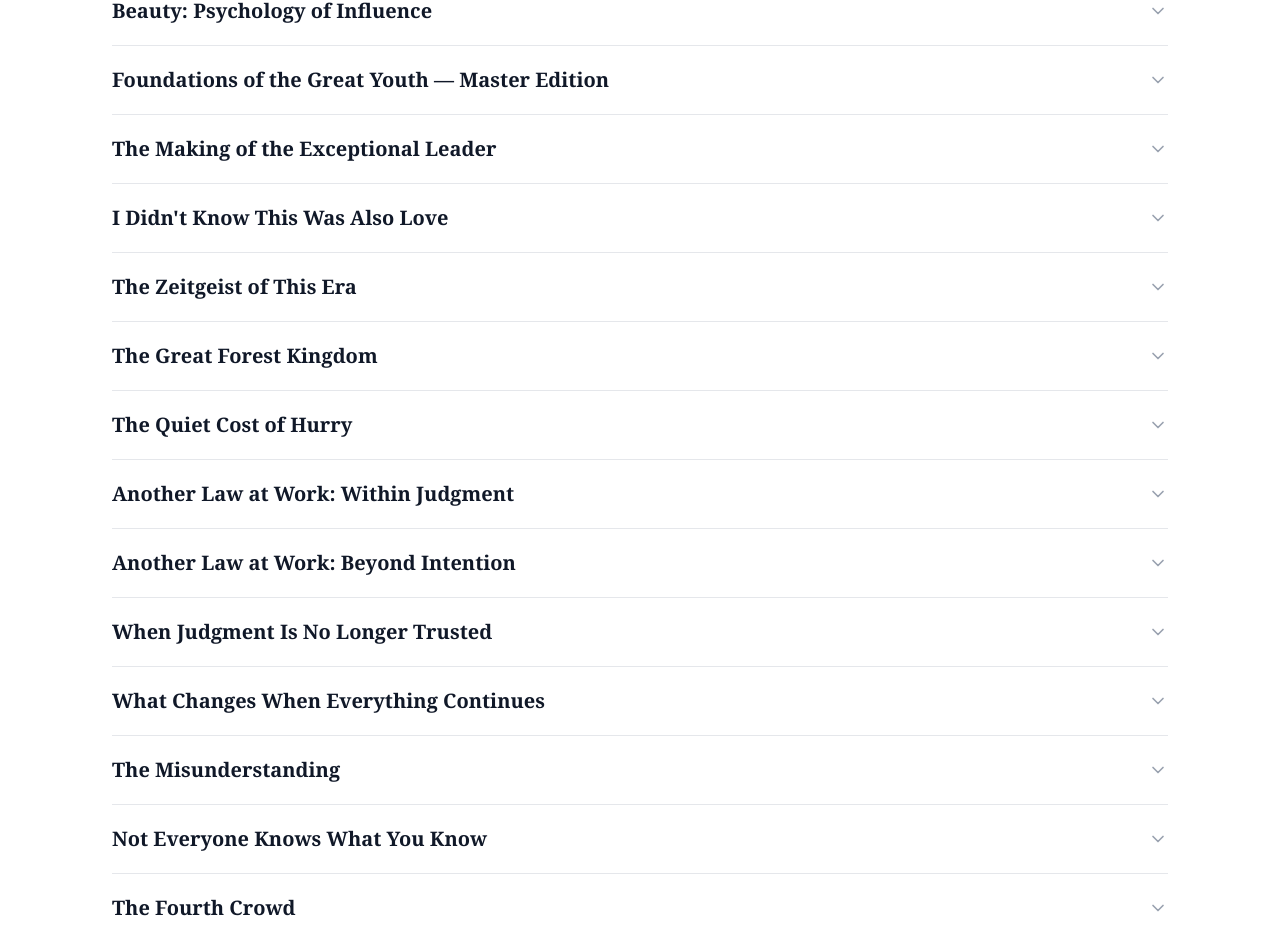
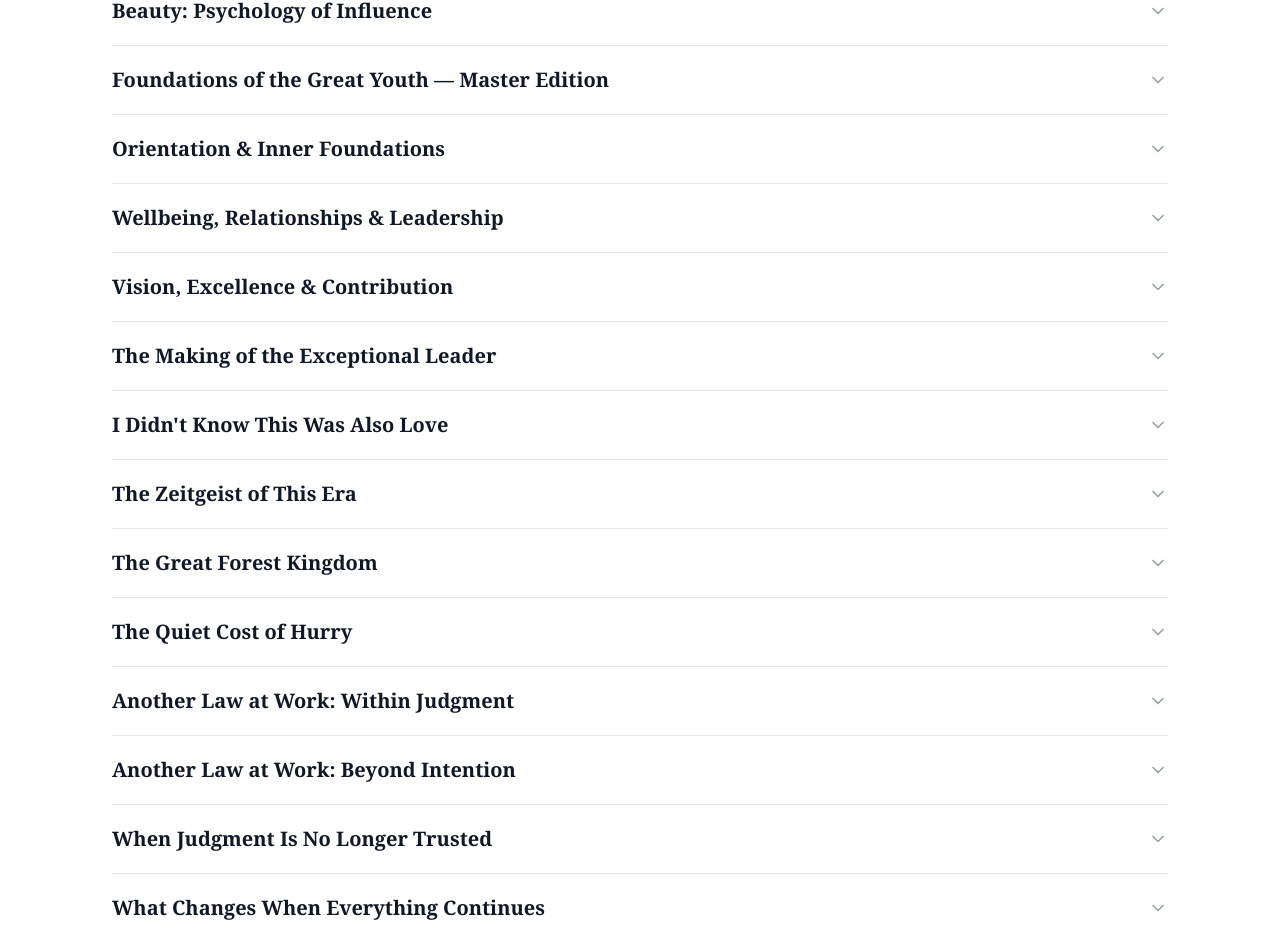
Before and after one commit to annice5/books-dkarthur, a React (Vite) app: page /theDkArthurCanon in a window 1280 px wide. Shown: the part 2051-2983 px from the top of the page. Built offline with nearby package versions, Linux system fonts and the light colour scheme.

Commit message:
made changes

```diff
--- a/src/pages/theDkArhturCanon.jsx
+++ b/src/pages/theDkArhturCanon.jsx
@@ -84,14 +84,57 @@ const profiles = [
   {
     slug: 'foundations-of-the-great-youth',
     title: 'Foundations of the Great Youth — Master Edition',
-    subtitle: 'A Developmental Framework for Identity, Responsibility, and Direction',
-    hook: 'Growth is not becoming someone else. It is becoming more accurately yourself.',
-    overview: 'Foundations of the Great Youth provides a structured framework for identity formation, responsibility, emotional stability, leadership, excellence, and contribution.',
-    why: 'Young people face increasing complexity but are often given fragmented guidance. This work provides an integrated developmental structure that can be revisited across different stages of life.',
-    audience: ['Young people', 'Parents', 'Educators', 'Mentors', 'Youth leaders'],
-    themes: ['Identity', 'Responsibility', 'Discipline', 'Leadership', 'Purpose', 'Contribution'],
-    related: ['The Making of the Exceptional Leader', 'The Inner Compass', 'Foundations of Clarity'],
-    threadText: 'Explore leadership where responsibility cannot be deferred.',
+    subtitle: 'The Developmental System',
+    hook: 'Growth does not begin with achievement. It begins with position.',
+    overview: 'Foundations of the Great Youth — Master Edition is a developmental system examining identity, wellbeing, leadership, responsibility, excellence, and contribution across three interconnected volumes. The series is not structured as a collection of lessons, nor as three independent books. It is designed as a single developmental progression that moves from internal formation to external responsibility and sustained contribution. Each volume establishes conditions for the next. Together, they explore how individuals develop the strength required to remain aligned within themselves before attempting to influence anything beyond themselves.',
+    why: 'Guidance must evolve alongside the conditions young people are required to navigate. The Master Edition exists to establish strength, clarity, and responsibility at the level of the self before those qualities are tested by relationships, leadership, pressure, ambition, and long-term responsibility.',
+    audience: ['Young people', 'Parents', 'Mentors', 'Educators', 'Youth leaders', 'Anyone interested in personal formation and development'],
+    themes: ['Identity', 'Responsibility', 'Self-awareness', 'Leadership', 'Discipline', 'Purpose', 'Excellence', 'Contribution'],
+    seriesProgression: [
+      'Volume I → Orientation & Inner Foundations',
+      'Volume II → Wellbeing, Relationships & Leadership',
+      'Volume III → Vision, Excellence & Contribution',
+    ],
+    threadText: 'Begin where all development begins: position.',
+    threadTarget: 'foundations-of-the-great-youth-vol1',
+  },
+  {
+    slug: 'foundations-of-the-great-youth-vol1',
+    title: 'Orientation & Inner Foundations',
+    subtitle: 'Foundations of the Great Youth, Volume I',
+    hook: 'Before direction comes position. Before responsibility comes awareness.',
+    overview: 'The first volume of the Master Edition focuses on identity, self-awareness, discipline, internal stability, and personal formation. Rather than beginning with ambition, goals, or achievement, the work begins with position. It explores how individuals come to understand themselves, recognise internal patterns, establish healthy foundations, and develop the awareness required for sustainable growth.',
+    why: 'Many developmental systems begin by asking young people where they want to go. This volume begins with a different question: Who is the person who intends to go there? The work exists to strengthen the foundations upon which future responsibility, leadership, and contribution will eventually rest.',
+    audience: ['Young people seeking direction', 'Parents supporting development', 'Educators and mentors', 'Readers interested in identity and personal growth'],
+    themes: ['Identity', 'Self-awareness', 'Discipline', 'Formation', 'Inner Stability', 'Alignment'],
+    related: ['Wellbeing, Relationships & Leadership', 'Foundations of Clarity', 'The Inner Compass'],
+    threadText: 'Explore what happens when inner development encounters relationships, influence, and responsibility.',
+    threadTarget: 'foundations-of-the-great-youth-vol2',
+  },
+  {
+    slug: 'foundations-of-the-great-youth-vol2',
+    title: 'Wellbeing, Relationships & Leadership',
+    subtitle: 'Foundations of the Great Youth, Volume II',
+    hook: 'Strength is tested where life becomes shared.',
+    overview: 'The second volume introduces relationship, influence, interaction, leadership, wellbeing, and the external pressures that challenge internal stability. What has been established within Volume I is now tested against other people, changing environments, competing influences, and increasing responsibility.',
+    why: 'Development does not occur in isolation. Character, wellbeing, and leadership reveal themselves most clearly in relation to others. This volume explores how internal formation remains stable while navigating external demands.',
+    audience: ['Young people entering greater responsibility', 'Mentors and youth leaders', 'Educators', 'Readers interested in leadership and wellbeing'],
+    themes: ['Wellbeing', 'Relationships', 'Leadership', 'Influence', 'Responsibility', 'Emotional Stability'],
+    related: ['Orientation & Inner Foundations', 'Vision, Excellence & Contribution', 'The Making of the Exceptional Leader', 'Beauty: Psychology of Influence'],
+    threadText: 'Explore the movement from personal development to purpose, excellence, and contribution.',
+    threadTarget: 'foundations-of-the-great-youth-vol3',
+  },
+  {
+    slug: 'foundations-of-the-great-youth-vol3',
+    title: 'Vision, Excellence & Contribution',
+    subtitle: 'Foundations of the Great Youth, Volume III',
+    hook: 'Development reaches maturity when it becomes responsibility.',
+    overview: 'The final volume extends outward into direction, purpose, excellence, contribution, and long-term responsibility. Building on the foundations established in the earlier volumes, the work examines how individuals position themselves within a wider field of consequence and contribution.',
+    why: 'Personal growth is not an end in itself. The purpose of formation is not self-improvement alone, but the development of individuals capable of carrying responsibility, serving others, and contributing meaningfully over time.',
+    audience: ['Emerging leaders', 'Young professionals', 'Mentors and educators', 'Readers interested in purpose and contribution'],
+    themes: ['Vision', 'Excellence', 'Responsibility', 'Purpose', 'Contribution', 'Long-Term Development'],
+    related: ['Wellbeing, Relationships & Leadership', 'The Making of the Exceptional Leader', 'The Cost of Leadership', 'Foundations of Clarity'],
+    threadText: 'Explore responsibility where certainty ends and judgment begins.',
     threadTarget: 'the-making-of-the-exceptional-leader',
   },
   {
@@ -424,14 +467,14 @@ const ProfileItem = ({ profile, isOpen, onToggle, onJump, itemRef }) => (
             </p>
 
             <h4 className="mt-6 font-body text-xs font-bold uppercase tracking-[0.15em] text-gray-500">
-              Why This Book Exists
+              {profile.seriesProgression ? 'Why This Series Exists' : 'Why This Book Exists'}
             </h4>
             <p className="mt-2 font-body text-sm leading-relaxed text-gray-700 sm:text-base">
               {profile.why}
             </p>
 
             <h4 className="mt-6 font-body text-xs font-bold uppercase tracking-[0.15em] text-gray-500">
-              Who This Book Is For
+              {profile.seriesProgression ? 'Who This Series Is For' : 'Who This Book Is For'}
             </h4>
             <ul className="mt-2 space-y-1">
               {profile.audience.map((a) => (
@@ -455,6 +498,23 @@ const ProfileItem = ({ profile, isOpen, onToggle, onJump, itemRef }) => (
               ))}
             </div>
 
+            {profile.seriesProgression && (
+              <>
+                <h4 className="mt-6 font-body text-xs font-bold uppercase tracking-[0.15em] text-gray-500">
+                  Series Progression
+                </h4>
+                <ul className="mt-2 space-y-1">
+                  {profile.seriesProgression.map((s) => (
+                    <li key={s} className="font-body text-sm text-gray-700 sm:text-base">
+                      {s}
+                    </li>
+                  ))}
+                </ul>
+              </>
+            )}
+
+            {profile.related && (
+              <>
                 <h4 className="mt-6 font-body text-xs font-bold uppercase tracking-[0.15em] text-gray-500">
                   Related Works
                 </h4>
@@ -465,6 +525,8 @@ const ProfileItem = ({ profile, isOpen, onToggle, onJump, itemRef }) => (
                     </li>
                   ))}
                 </ul>
+              </>
+            )}
 
             <div className="mt-8 border-t border-gray-100 pt-6">
               <p className="font-body text-sm italic text-gray-500">
```
Lines whose indentation alone changed are shown as unchanged.
